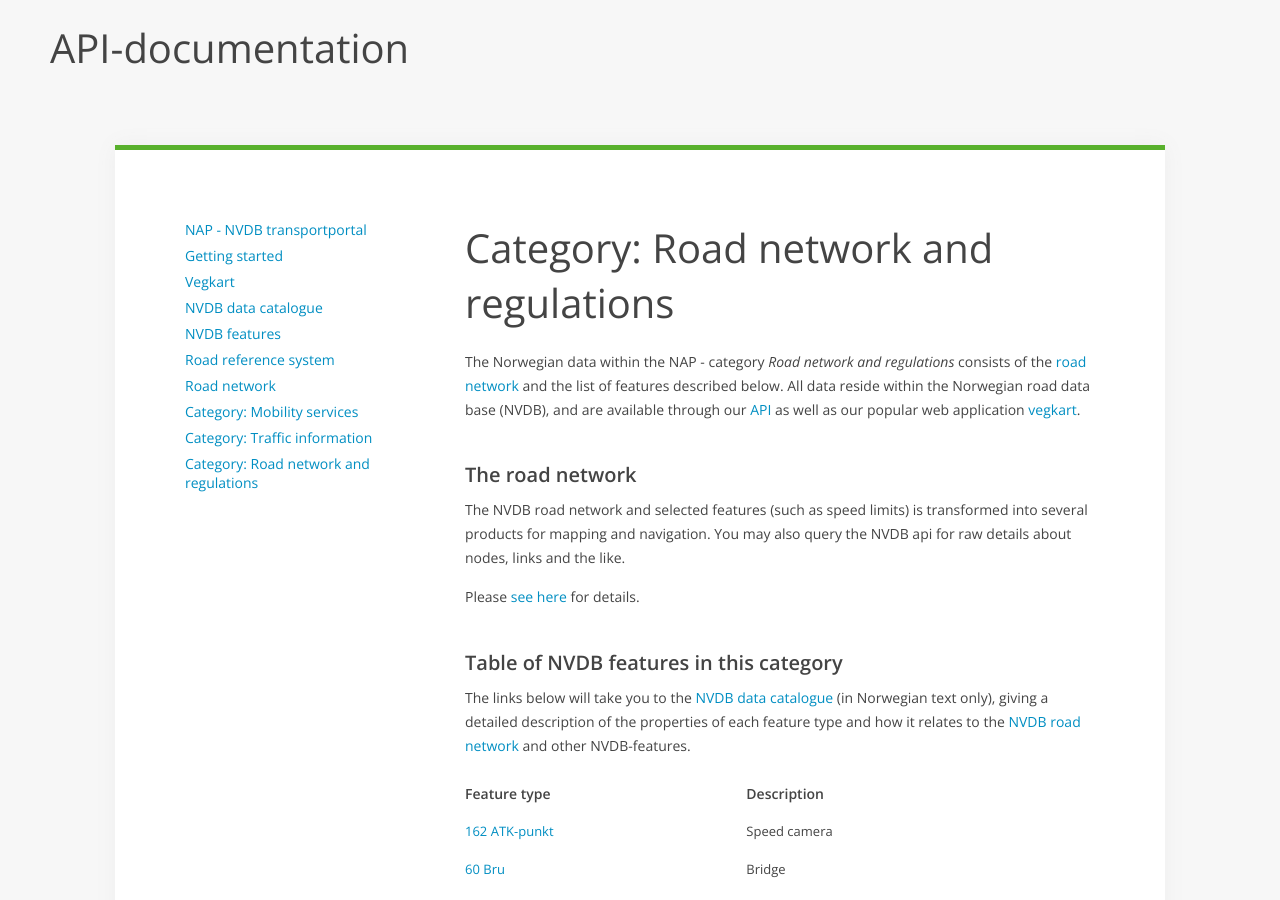
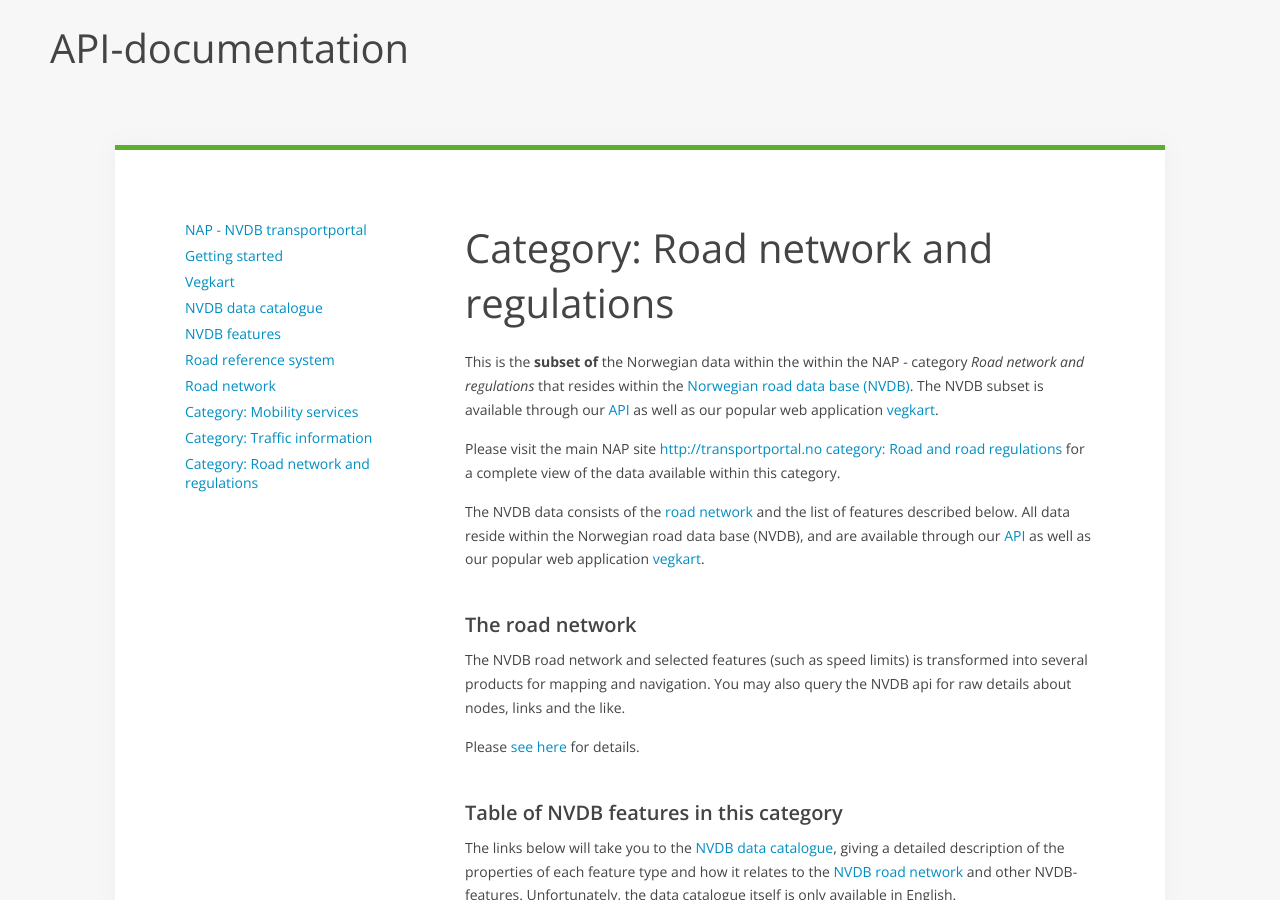
Before and after one commit to nvdb-vegdata/nvdbtransportportal, a Jekyll site: the page built from los3.md, in a window 1280 px wide and 900 px high. Built offline with Jekyll 4.4.1, drawn with Linux system fonts in a browser that asks for light colours; our own code applies the rules of GitHub Pages for plain Markdown files.

Commit message:
Flikking

```diff
--- a/los3.md
+++ b/los3.md
@@ -1,6 +1,12 @@
 # Category:  Road network and regulations
 
-The Norwegian data within the NAP - category _Road network and regulations_ consists of the [road network](./konsept5_network.md) and the list of features described below. All data reside within the Norwegian road data base (NVDB), and are available through our [API](./index.md) as well as our popular web application [vegkart](vegkart.md).
+
+
+This is the **subset of** the Norwegian data within the within the NAP - category _Road network and regulations_ that resides within the [Norwegian road data base (NVDB)](http://nvdbtransportportal.vegdata.no/). The NVDB subset is available through our [API](./index.md) as well as our popular web application [vegkart](vegkart.md).
+
+Please visit the main NAP site [http://transportportal.no category: Road and road regulations](https://nap.fellesdatakatalog.brreg.no/?losTheme=trafikk-og-transport%2Fveg-og-vegregulering) for a complete view of the data available within this category.
+
+The NVDB data consists of the [road network](./konsept5_network.md) and the list of features described below. All data reside within the Norwegian road data base (NVDB), and are available through our [API](./index.md) as well as our popular web application [vegkart](vegkart.md).
 
 ### The road network
 
@@ -10,7 +16,7 @@
 
 ### Table of NVDB features in this category
 
-The links below will take you to the [NVDB data catalogue](./konsept2_datakatalog.md) (in Norwegian text only), giving a detailed description of the properties of each feature type  and how it relates to the [NVDB road network](./konsept5_network.md) and other NVDB-features.
+The links below will take you to the [NVDB data catalogue](./konsept2_datakatalog.md), giving a detailed description of the properties of each feature type  and how it relates to the [NVDB road network](./konsept5_network.md) and other NVDB-features. Unfortunately, the data catalogue itself is only available in English.
 
 | Feature type |  Description |
 |---|---|
```
Also changed, not shown: los1.md (+2 -2 lines), los2.md (+1 -1 lines).
